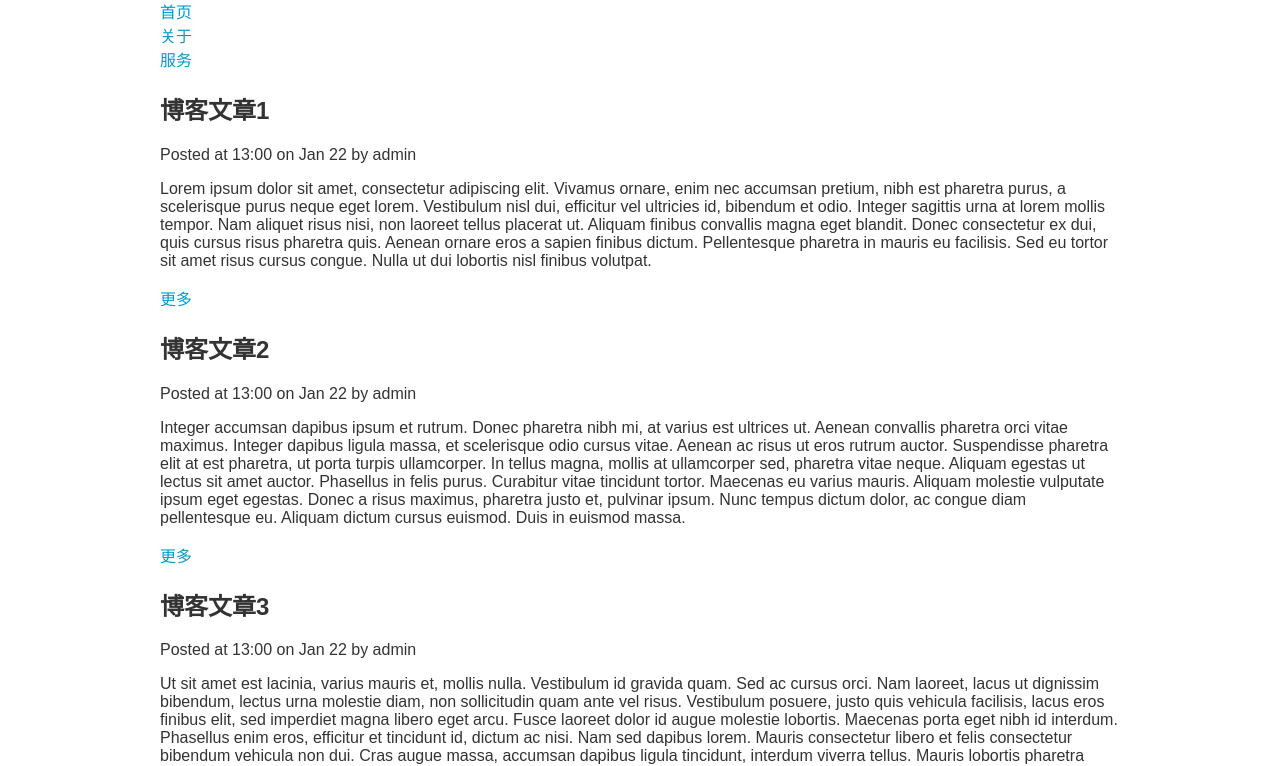
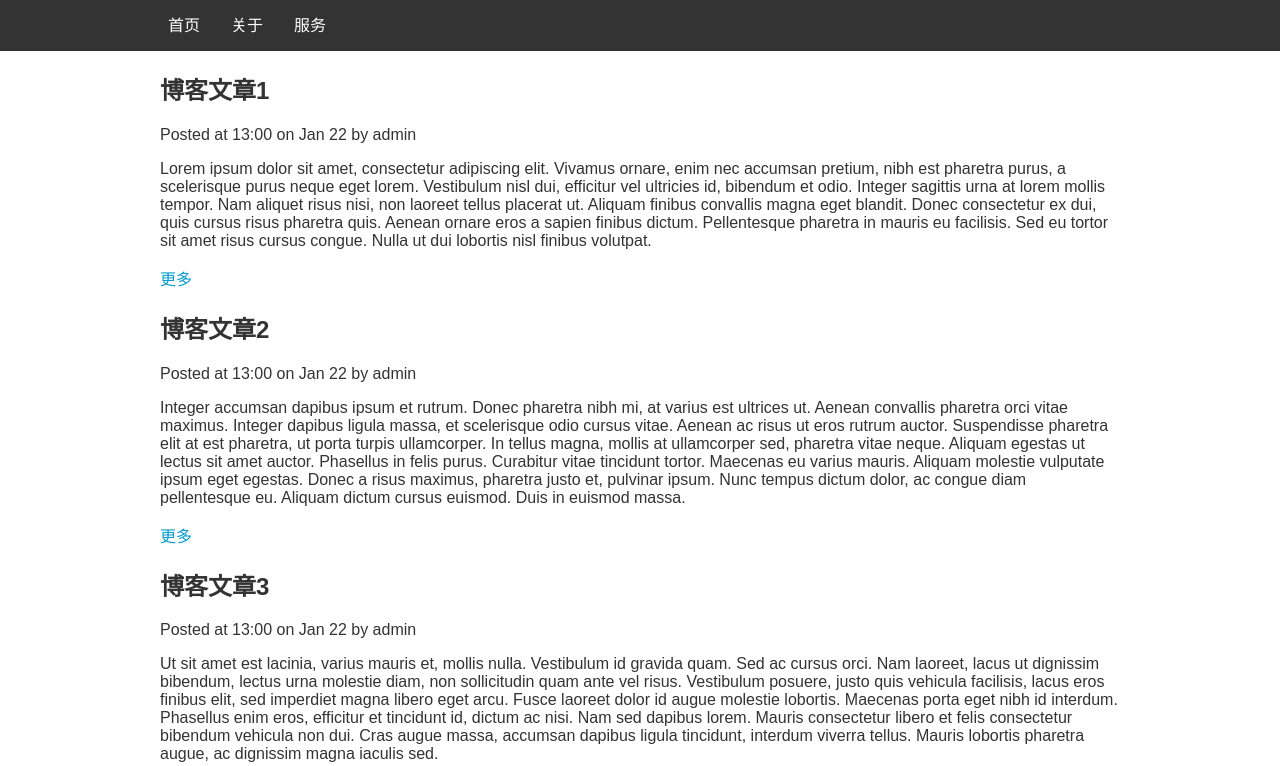
Before and after one commit to nilpoint/advanced_wordpress_html, a plain HTML site: page index.html in a window 1280 px wide. Shown: the part 70-836 px from the top of the page. Drawn offline with Linux system fonts and the light colour scheme.

Commit message:
Style the navigation menu

```diff
--- a/style.css
+++ b/style.css
@@ -58,3 +58,37 @@ header .h_right input[type="text"]{
   padding:5px;
   margin-top:5px;
 }
+
+/* Navigation Menu */
+nav.nav li{
+  float: left;
+  display: inline;
+  padding-right: 15px;
+}
+
+nav.nav a{
+  text-decoration: none;
+}
+
+nav.main-nav{
+  height:45px;
+  overflow:hidden;
+  background:#333;
+  color:#fff;
+  padding-top:7px;
+}
+
+nav.main-nav li{
+  height:40px;
+  line-height:40px;
+}
+
+nav.main-nav a{
+  color:#fff;
+  text-decoration:none;
+  padding:8px;
+}
+
+nav.main-nav a:hover{
+  color: #009acd;
+}
```
